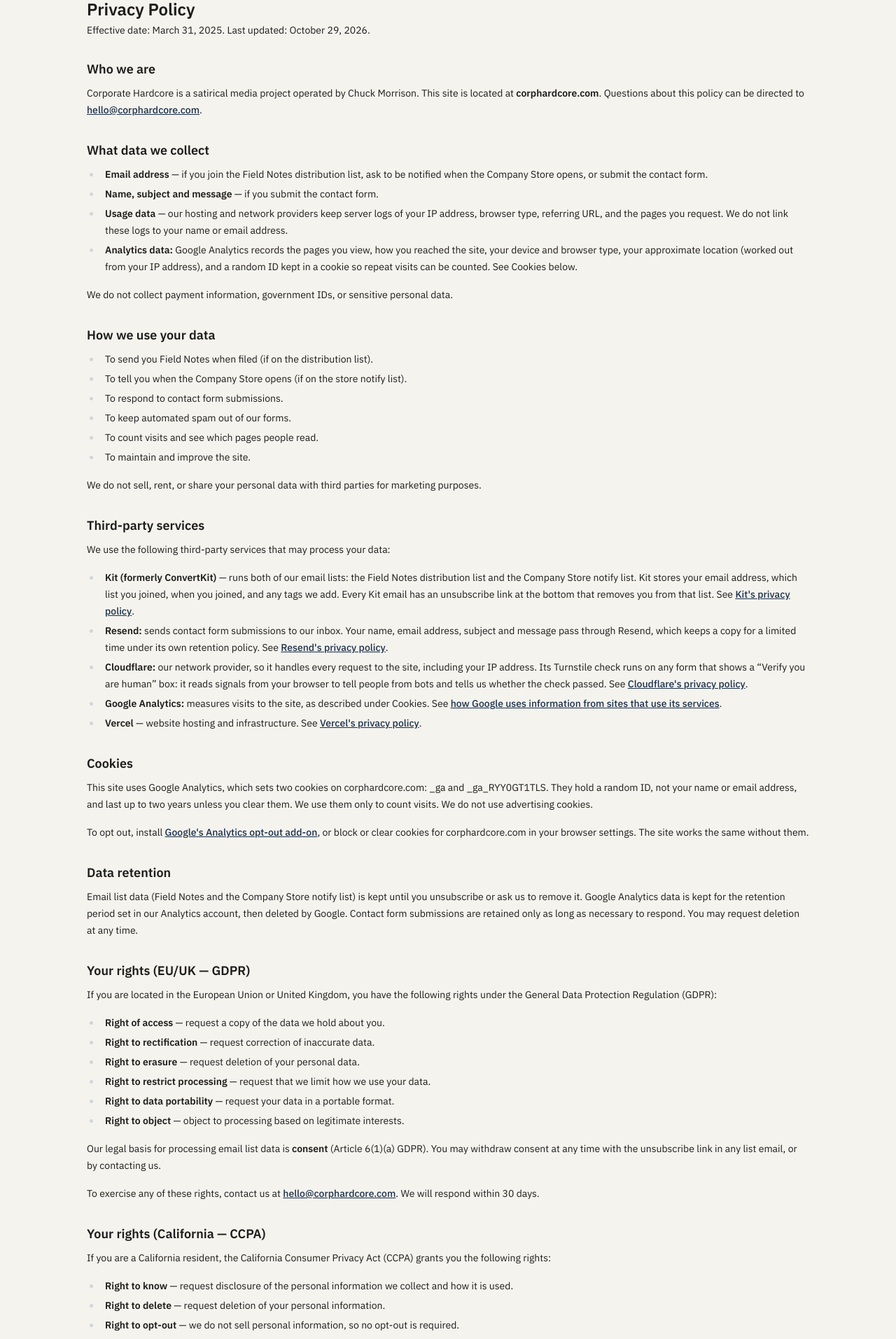
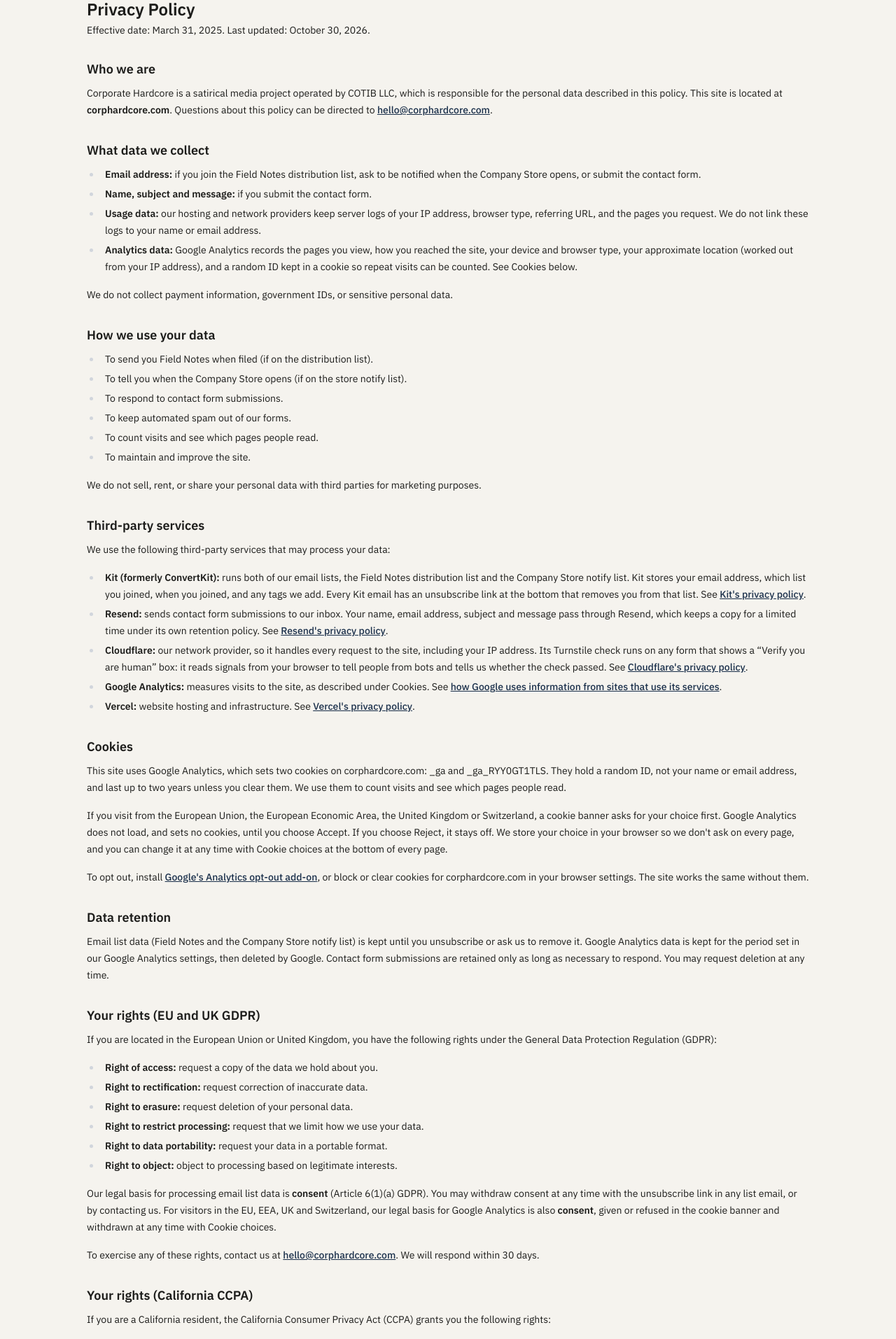
Before and after one commit to cotibllc/websites, a Next.js app in the folder corporate-hardcore/corporate-hardcore/: page /privacy in a window 1280 px wide. Shown: the part 160-2073 px from the top of the page at 70% size. Built offline with nearby package versions, Linux system fonts and the light colour scheme.

Commit message:
CH /privacy: name COTIB LLC as operator, general GA retention wording, EU/UK consent choice, remove dashes

```diff
--- a/corporate-hardcore/corporate-hardcore/src/app/privacy/page.tsx
+++ b/corporate-hardcore/corporate-hardcore/src/app/privacy/page.tsx
@@ -12,14 +12,15 @@
       <div className="mx-auto content-max px-4 py-10 max-w-3xl">
         <div className="surface-card p-8">
           <h1 className="text-2xl font-bold mb-1">Privacy Policy</h1>
-          <p className="text-sm text-text-secondary mb-8">Effective date: March 31, 2025. Last updated: October 29, 2026.</p>
+          <p className="text-sm text-text-secondary mb-8">Effective date: March 31, 2025. Last updated: October 30, 2026.</p>
 
           <div className="prose prose-sm max-w-none text-text-primary space-y-8">
 
             <section>
               <h2 className="text-lg font-semibold mb-2">Who we are</h2>
               <p>
-                Corporate Hardcore is a satirical media project operated by Chuck Morrison.
+                Corporate Hardcore is a satirical media project operated by COTIB LLC, which
+                is responsible for the personal data described in this policy.
                 This site is located at <strong>corphardcore.com</strong>. Questions about
                 this policy can be directed to{" "}
                 <a href="mailto:hello@corphardcore.com" className="text-linkedin-blue hover:underline">
@@ -32,14 +33,14 @@
               <h2 className="text-lg font-semibold mb-2">What data we collect</h2>
               <ul className="list-disc pl-5 space-y-2">
                 <li>
-                  <strong>Email address</strong> — if you join the Field Notes distribution list, ask
+                  <strong>Email address:</strong> if you join the Field Notes distribution list, ask
                   to be notified when the Company Store opens, or submit the contact form.
                 </li>
                 <li>
-                  <strong>Name, subject and message</strong> — if you submit the contact form.
+                  <strong>Name, subject and message:</strong> if you submit the contact form.
                 </li>
                 <li>
-                  <strong>Usage data</strong> — our hosting and network providers keep server logs
+                  <strong>Usage data:</strong> our hosting and network providers keep server logs
                   of your IP address, browser type, referring URL, and the pages you request. We
                   do not link these logs to your name or email address.
                 </li>
@@ -71,7 +72,7 @@
               <p>We use the following third-party services that may process your data:</p>
               <ul className="list-disc pl-5 space-y-2 mt-2">
                 <li>
-                  <strong>Kit (formerly ConvertKit)</strong> — runs both of our email lists: the Field
+                  <strong>Kit (formerly ConvertKit):</strong> runs both of our email lists, the Field
                   Notes distribution list and the Company Store notify list. Kit stores your email
                   address, which list you joined, when you joined, and any tags we add. Every Kit
                   email has an unsubscribe link at the bottom that removes you from that list. See{" "}
@@ -104,7 +105,7 @@
                   </a>.
                 </li>
                 <li>
-                  <strong>Vercel</strong> — website hosting and infrastructure. See{" "}
+                  <strong>Vercel:</strong> website hosting and infrastructure. See{" "}
                   <a href="https://vercel.com/legal/privacy-policy" target="_blank" rel="noopener noreferrer" className="text-linkedin-blue hover:underline">
                     Vercel&apos;s privacy policy
                   </a>.
@@ -118,7 +119,15 @@
                 This site uses Google Analytics, which sets two cookies on corphardcore.com:{" "}
                 _ga and _ga_RYY0GT1TLS. They hold a random ID, not your
                 name or email address, and last up to two years unless you clear them. We use them
-                only to count visits. We do not use advertising cookies.
+                to count visits and see which pages people read.
+              </p>
+              <p className="mt-2">
+                If you visit from the European Union, the European Economic Area, the United
+                Kingdom or Switzerland, a cookie banner asks for your choice first. Google
+                Analytics does not load, and sets no cookies, until you choose Accept. If you
+                choose Reject, it stays off. We store your choice in your browser so we don&apos;t
+                ask on every page, and you can change it at any time with Cookie choices at the
+                bottom of every page.
               </p>
               <p className="mt-2">
                 To opt out, install{" "}
@@ -134,8 +143,8 @@
               <h2 className="text-lg font-semibold mb-2">Data retention</h2>
               <p>
                 Email list data (Field Notes and the Company Store notify list) is kept until you
-                unsubscribe or ask us to remove it. Google Analytics data is kept for the retention
-                period set in our Analytics account, then deleted by Google. Contact form
+                unsubscribe or ask us to remove it. Google Analytics data is kept for the period set
+                in our Google Analytics settings, then deleted by Google. Contact form
                 submissions are retained only as long as necessary to respond. You may request
                 deletion at any time.
               </p>
@@ -143,23 +152,25 @@
 
             {/* GDPR */}
             <section>
-              <h2 className="text-lg font-semibold mb-2">Your rights (EU/UK — GDPR)</h2>
+              <h2 className="text-lg font-semibold mb-2">Your rights (EU and UK GDPR)</h2>
               <p>
                 If you are located in the European Union or United Kingdom, you have the
                 following rights under the General Data Protection Regulation (GDPR):
               </p>
               <ul className="list-disc pl-5 space-y-2 mt-2">
-                <li><strong>Right of access</strong> — request a copy of the data we hold about you.</li>
-                <li><strong>Right to rectification</strong> — request correction of inaccurate data.</li>
-                <li><strong>Right to erasure</strong> — request deletion of your personal data.</li>
-                <li><strong>Right to restrict processing</strong> — request that we limit how we use your data.</li>
-                <li><strong>Right to data portability</strong> — request your data in a portable format.</li>
-                <li><strong>Right to object</strong> — object to processing based on legitimate interests.</li>
+                <li><strong>Right of access:</strong> request a copy of the data we hold about you.</li>
+                <li><strong>Right to rectification:</strong> request correction of inaccurate data.</li>
+                <li><strong>Right to erasure:</strong> request deletion of your personal data.</li>
+                <li><strong>Right to restrict processing:</strong> request that we limit how we use your data.</li>
+                <li><strong>Right to data portability:</strong> request your data in a portable format.</li>
+                <li><strong>Right to object:</strong> object to processing based on legitimate interests.</li>
               </ul>
               <p className="mt-3">
                 Our legal basis for processing email list data is <strong>consent</strong> (Article 6(1)(a) GDPR).
                 You may withdraw consent at any time with the unsubscribe link in any list email, or
-                by contacting us.
+                by contacting us. For visitors in the EU, EEA, UK and Switzerland, our legal basis
+                for Google Analytics is also <strong>consent</strong>, given or refused in the cookie
+                banner and withdrawn at any time with Cookie choices.
               </p>
               <p className="mt-2">
                 To exercise any of these rights, contact us at{" "}
@@ -171,16 +182,16 @@
 
             {/* CCPA */}
             <section>
-              <h2 className="text-lg font-semibold mb-2">Your rights (California — CCPA)</h2>
+              <h2 className="text-lg font-semibold mb-2">Your rights (California CCPA)</h2>
               <p>
                 If you are a California resident, the California Consumer Privacy Act (CCPA)
                 grants you the following rights:
               </p>
               <ul className="list-disc pl-5 space-y-2 mt-2">
-                <li><strong>Right to know</strong> — request disclosure of the personal information we collect and how it is used.</li>
-                <li><strong>Right to delete</strong> — request deletion of your personal information.</li>
-                <li><strong>Right to opt-out</strong> — we do not sell personal information, so no opt-out is required.</li>
-                <li><strong>Right to non-discrimination</strong> — we will not discriminate against you for exercising these rights.</li>
+                <li><strong>Right to know:</strong> request disclosure of the personal information we collect and how it is used.</li>
+                <li><strong>Right to delete:</strong> request deletion of your personal information.</li>
+                <li><strong>Right to opt-out:</strong> we do not sell personal information, so no opt-out is required.</li>
+                <li><strong>Right to non-discrimination:</strong> we will not discriminate against you for exercising these rights.</li>
               </ul>
               <p className="mt-3">
                 To submit a CCPA request, contact us at{" "}
```
